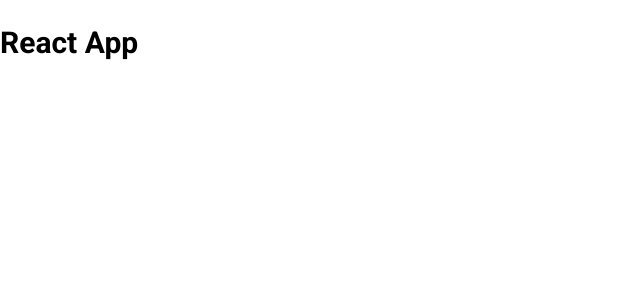
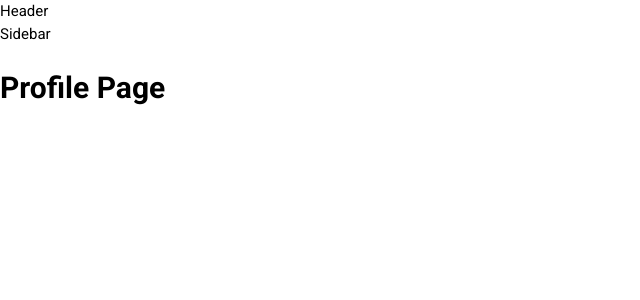
Before and after one commit to AnhDuc0912/Tra-Sua-Hong, a React (Create React App) app: page /profile in a window 1280 px wide. Shown: the top 300 px of the page, without its empty margins (0-640 px from the left). Built offline with nearby package versions, Linux system fonts and the light colour scheme.

Commit message:
route setting

```diff
--- a/src/App.js
+++ b/src/App.js
@@ -1,10 +1,34 @@
+import { BrowserRouter as Router, Route, Routes } from "react-router-dom";
+import { publicRoutes } from "~/routes";
+import DefaultLayout from "~/components/Layout";
+import { Fragment } from "react";
 
 function App() {
   return (
-    <div className="App">
-      <h1>React App</h1>
-    </div>
+    <Router>
+      <div className="App">
+        <Routes>
+          {publicRoutes.map((route, index) => {
+            const Element = route.component;
+            const Layout = route.layout === null ? Fragment : DefaultLayout;
+
+            return (
+              <Route
+                key={index}
+                path={route.path}
+                element={
+                  <Layout>
+                    <Element/>
+                  </Layout>
+                }
+              />
+            );
+          })}
+        </Routes>
+      </div>
+    </Router>
   );
 }
 
+
 export default App;
--- /dev/null
+++ b/src/components/Layout/DefaultLayout/Header/index.js
@@ -0,0 +1,7 @@
+function Header() {
+    return (
+        <header>Header</header>
+     );
+}
+
+export default Header;
--- /dev/null
+++ b/src/components/Layout/DefaultLayout/Sidebar/index.js
@@ -0,0 +1,7 @@
+function Sidebar() {
+    return (
+        <header>Sidebar</header>
+     );
+}
+
+export default Sidebar;
--- /dev/null
+++ b/src/components/Layout/DefaultLayout/index.js
@@ -0,0 +1,18 @@
+import Header from "./Header";
+import Sidebar from "./Sidebar";
+
+function DefaultLayout({children}) {
+    return (
+        <div>
+            <Header/>
+            <div className="container">
+                <Sidebar/>
+                <div className="content">
+                    {children}
+                </div>
+            </div>
+        </div>
+     );
+}
+
+export default DefaultLayout;
--- /dev/null
+++ b/src/components/Layout/index.js
@@ -0,0 +1,3 @@
+import DefaultLayout from './DefaultLayout';
+
+export default DefaultLayout
--- /dev/null
+++ b/src/pages/Following/index.js
@@ -0,0 +1,8 @@
+
+function Following() {
+    return (
+        <h1>Following Page</h1>
+     );
+}
+
+export default Following;
--- /dev/null
+++ b/src/pages/Home/index.js
@@ -0,0 +1,8 @@
+
+function Home() {
+    return (
+        <h1>Home Page</h1>
+     );
+}
+
+export default Home;
--- /dev/null
+++ b/src/pages/Profile/index.js
@@ -0,0 +1,8 @@
+
+function Profile() {
+    return (
+        <h1>Profile Page</h1>
+     );
+}
+
+export default Profile;
--- /dev/null
+++ b/src/pages/Upload/index.js
@@ -0,0 +1,15 @@
+import { Fragment } from "react";
+import Header from "~/components/Layout/DefaultLayout/Header";
+
+function Upload() {
+    return (
+        <Fragment>
+            <Header/>
+            <div className="content">
+                <h1>Upload Page</h1>
+            </div>
+        </Fragment>
+     );
+}
+
+export default Upload;
--- /dev/null
+++ b/src/routes/index.js
@@ -0,0 +1,17 @@
+import Home from "~/pages/Home";
+import Following from "~/pages/Following";
+import Profile from "~/pages/Profile";
+import Upload from "~/pages/Upload";
+
+const publicRoutes = [
+    {path: '/', component: Home},
+    {path: '/following', component: Following},
+    {path: '/profile', component: Profile},
+    {path: '/upload', component: Upload, layout: null},
+]
+
+const privateRoutes = [
+
+]
+
+export { publicRoutes, privateRoutes }
```
